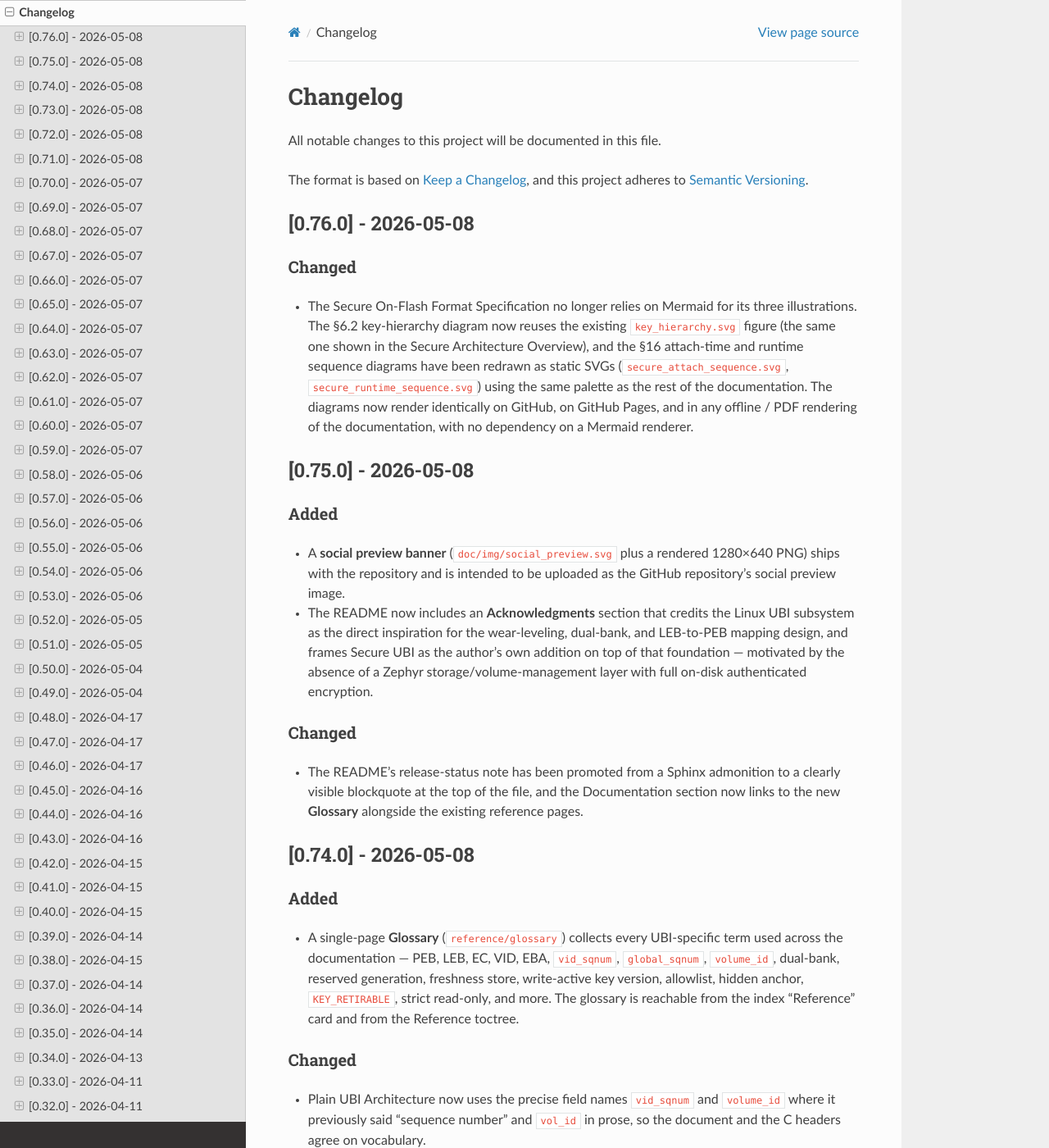
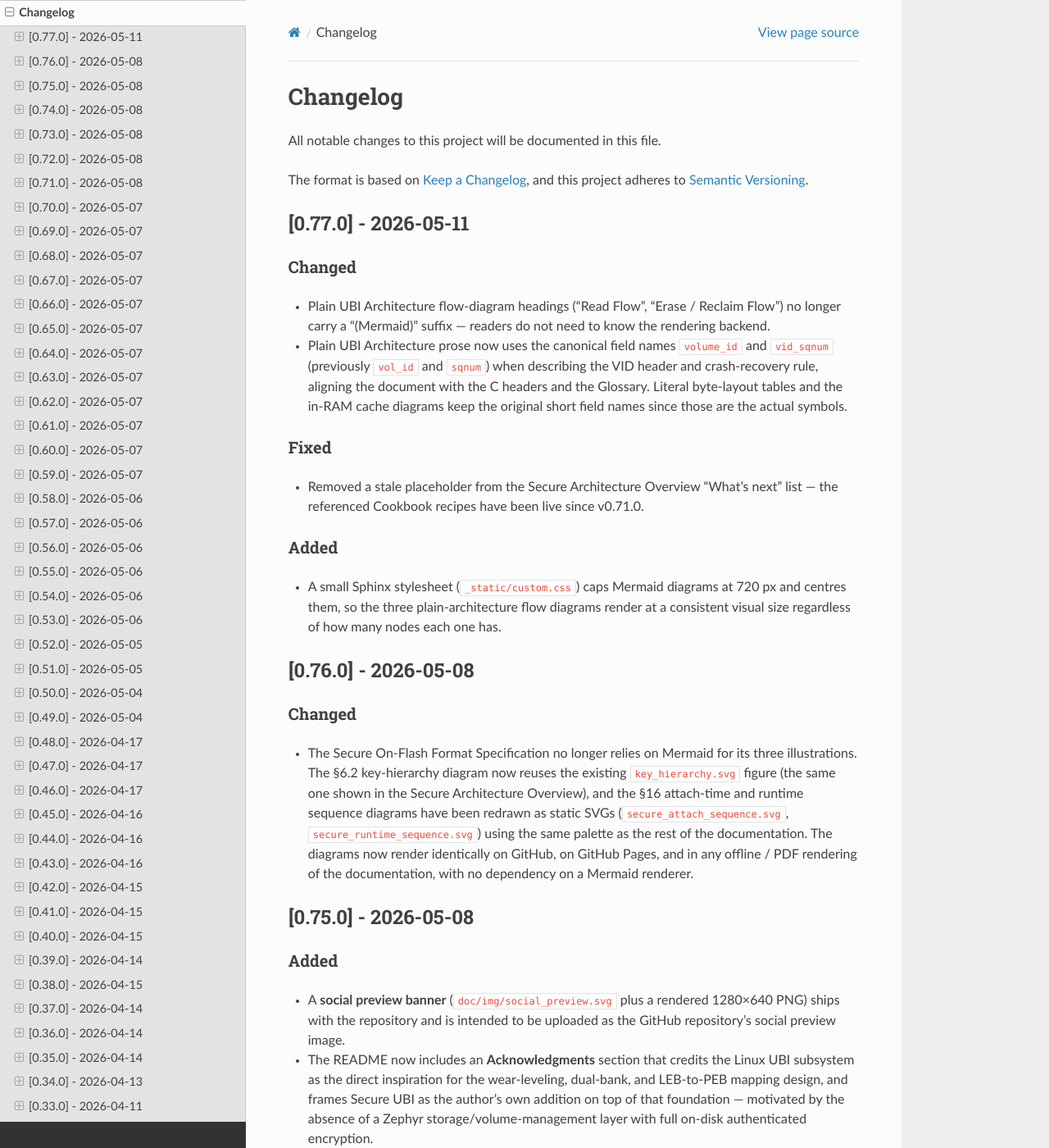
Before and after one commit to kamil-kielbasa/ubi, a Sphinx documentation site: the page built from doc/project/changelog.md, in a window 1280 px wide and 1400 px high. Shown: the whole window at 82% size. Built offline with Sphinx 7.4.7 and the Read the Docs theme 3.1.0, drawn with Linux system fonts in a browser that asks for light colours; the version number could not be read and is left out.

Commit message:
docs: audit residue cleanup

```diff
--- a/CHANGELOG.md
+++ b/CHANGELOG.md
@@ -4,6 +4,33 @@
 
 The format is based on [Keep a Changelog](https://keepachangelog.com/en/1.1.0/),
 and this project adheres to [Semantic Versioning](https://semver.org/spec/v2.0.0.html).
+
+## [0.77.0] - 2026-05-11
+
+### Changed
+
+- Plain UBI Architecture flow-diagram headings ("Read Flow", "Erase /
+  Reclaim Flow") no longer carry a "(Mermaid)" suffix — readers do not
+  need to know the rendering backend.
+- Plain UBI Architecture prose now uses the canonical field names
+  `volume_id` and `vid_sqnum` (previously `vol_id` and `sqnum`) when
+  describing the VID header and crash-recovery rule, aligning the
+  document with the C headers and the Glossary. Literal byte-layout
+  tables and the in-RAM cache diagrams keep the original short field
+  names since those are the actual symbols.
+
+### Fixed
+
+- Removed a stale placeholder from the Secure
+  Architecture Overview "What's next" list — the referenced Cookbook
+  recipes have been live since v0.71.0.
+
+### Added
+
+- A small Sphinx stylesheet (`_static/custom.css`) caps Mermaid
+  diagrams at 720 px and centres them, so the three plain-architecture
+  flow diagrams render at a consistent visual size regardless of how
+  many nodes each one has.
 
 ## [0.76.0] - 2026-05-08
 
--- /dev/null
+++ b/doc/_static/custom.css
@@ -0,0 +1,9 @@
+/* UBI documentation custom styles */
+
+/* Cap Mermaid diagram width so the three plain-architecture flows have
+ * a consistent visual size regardless of node count. */
+.mermaid svg {
+    max-width: 720px;
+    display: block;
+    margin: 0 auto;
+}
--- a/doc/conf.py
+++ b/doc/conf.py
@@ -17,7 +17,7 @@
 project = 'UBI on Zephyr'
 copyright = '2026, Kamil Kielbasa'
 author = 'Kamil Kielbasa'
-version = '0.76.0'
+version = '0.77.0'
 
 # -- General configuration ---------------------------------------------------
 
@@ -76,6 +76,8 @@
 # -- Options for HTML output -------------------------------------------------
 
 html_theme = 'sphinx_rtd_theme'
+html_static_path = ['_static']
+html_css_files = ['custom.css']
 
 # -- MyST parser options -----------------------------------------------------
 
```
Also changed, not shown: doc/architecture/plain_architecture.md (+4 -4 lines), doc/architecture/secure_overview.md (+1 -2 lines).
